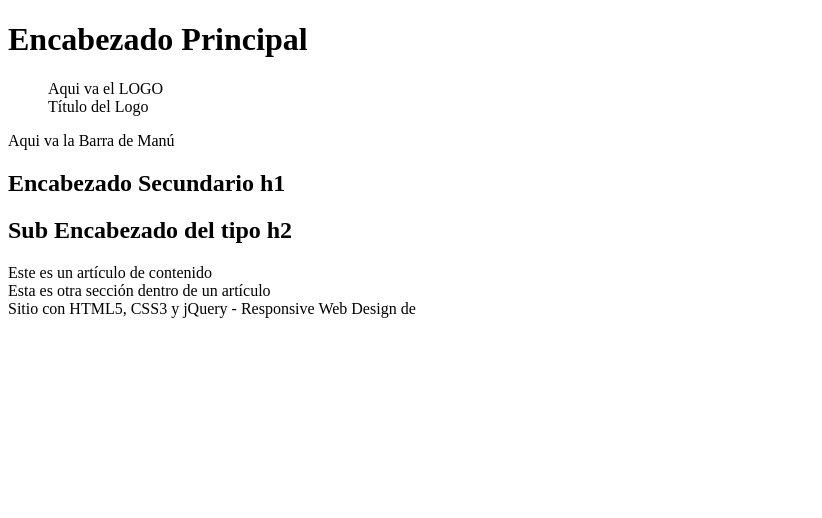
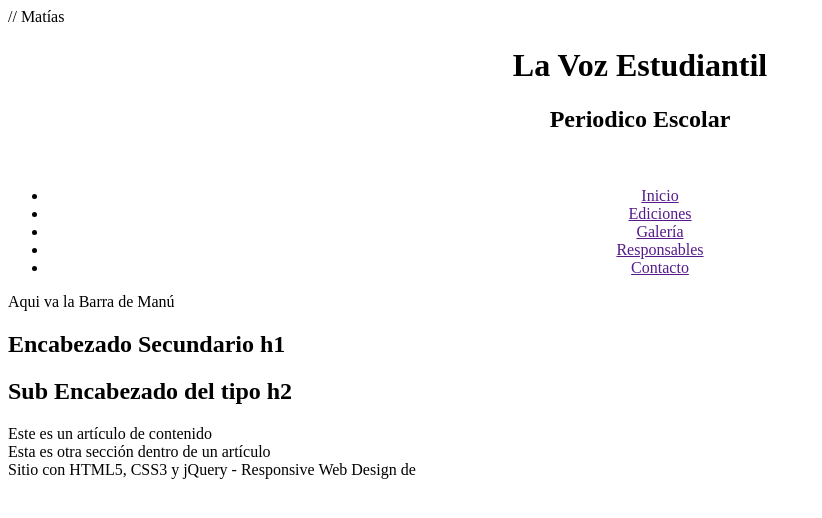
Before and after one commit to brascruz/LaVoz, a plain HTML site: page index.html in a window 1280 px wide. Shown: the whole page, without its empty margins (0-822 px from the left). Drawn offline with Linux system fonts and the light colour scheme.

Commit message:
archivo de html de Matias

```diff
--- a/index.html
+++ b/index.html
@@ -5,16 +5,28 @@
 		<meta charset="UTF-8"/>
 		<meta name="description" content="Bienvenidos a La Voz Estudiantil - Colegio 730"/>
 
+		<link rel="stylesheet" href="css/header.css"/>
 	</head>
 
 	<body>
-		<header>
-			<h1>Encabezado Principal</h1>
-			<figure>
-				Aqui va el LOGO
-				<figcaption>Título del Logo</figcaption>
-			</figure>
-		</header>
+		 <header>		// Matías
+			<center><div id="hdiv">
+				<h1 id="hh1"> La Voz Estudiantil </h1>
+				<h2 id="hh2"> Periodico Escolar </h2>
+			 </div></center>
+			 </br>
+			 <center>
+				 <nav>
+					 <ul>
+						 <li><a href="">Inicio </a></li>
+						 <li><a href="">Ediciones</a></li>
+						 <li><a href="">Galería </a></li>
+						 <li><a href="">Responsables</a></li>
+						 <li><a href="">Contacto</a></li>
+					 </ul>
+				</nav>
+			</center>
+		 </header>
 
 		<nav>
 			Aqui va la Barra de Manú
```
